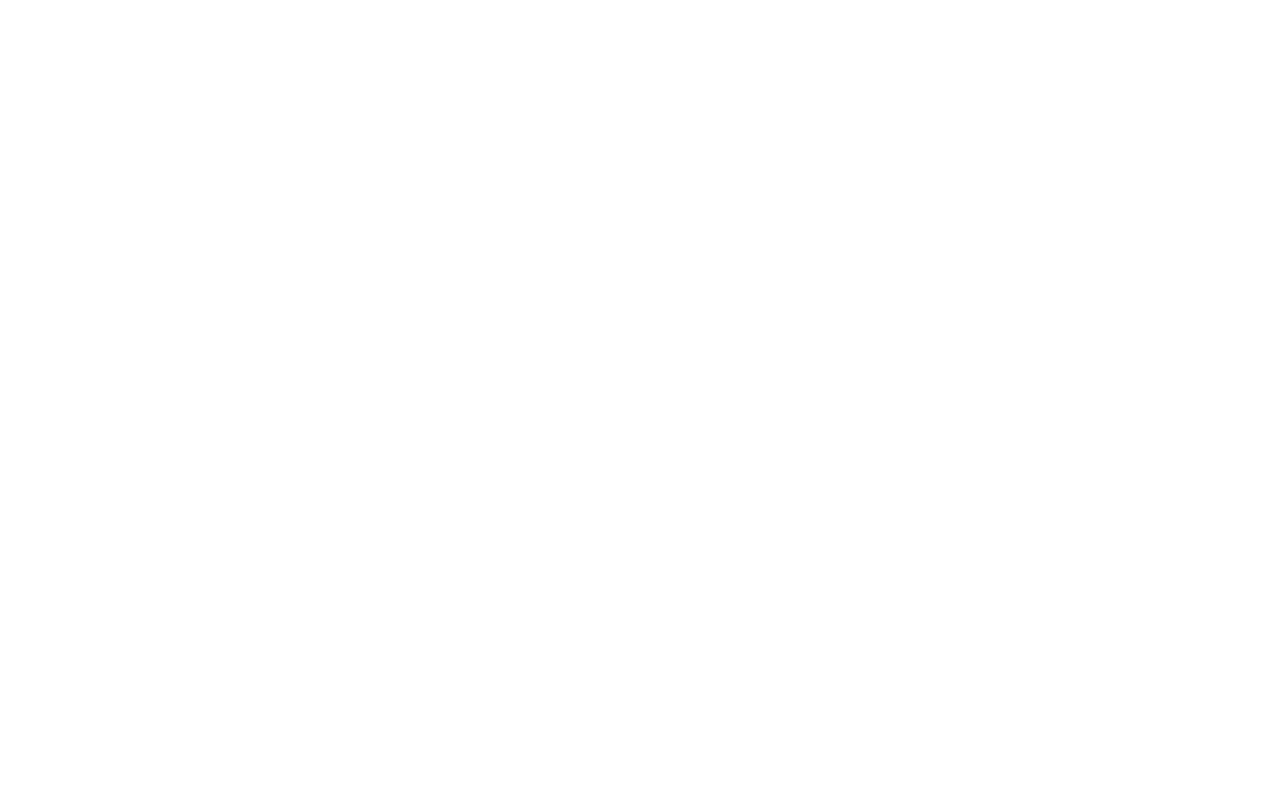
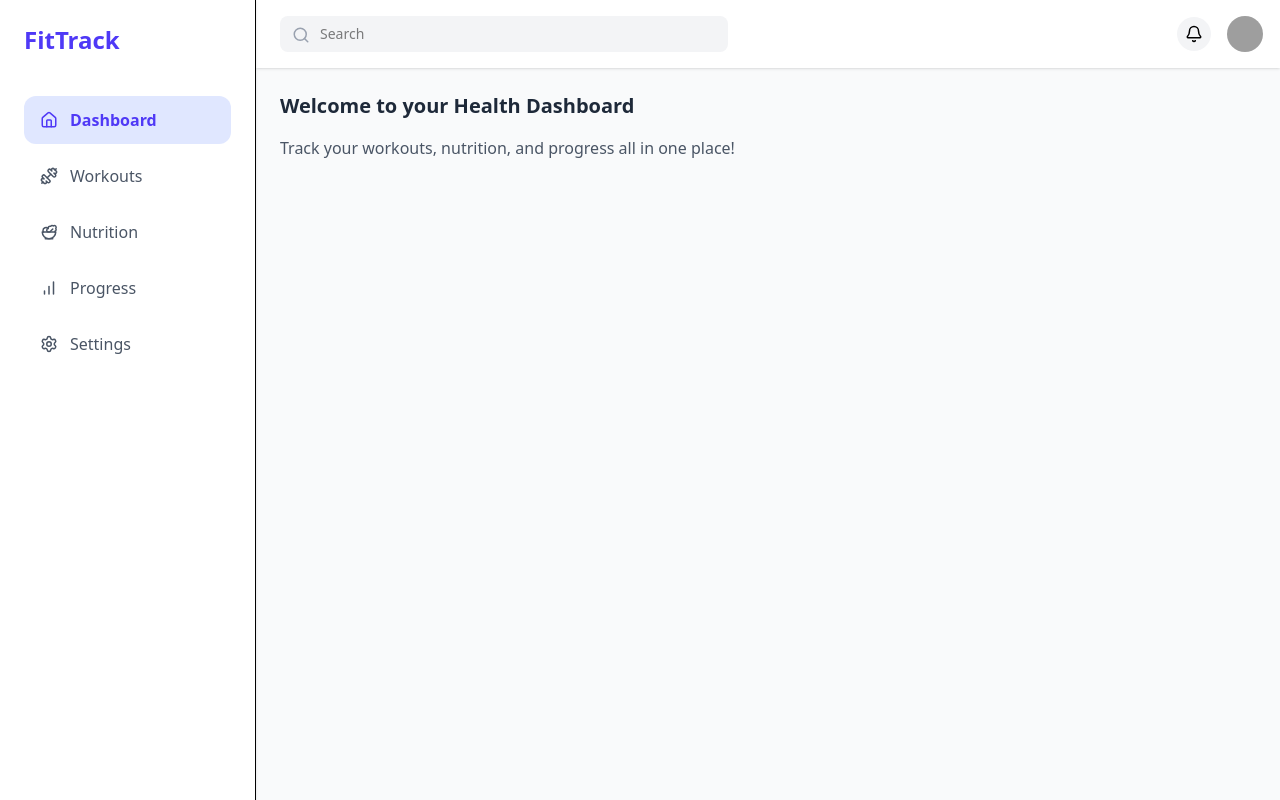
Before and after one commit to Olamilekan18/HOPwellness, a React (Vite) app in the folder frontend/: page /dashboard in a window 1280 px wide. Before the commit this address had no page. Built offline with nearby package versions, Linux system fonts and the light colour scheme; grey boxes are pictures that could not be loaded.

Commit message:
feat: add Dashboard component and integrate it into routing

```diff
--- a/frontend/package.json
+++ b/frontend/package.json
@@ -13,6 +13,7 @@
     "@tailwindcss/vite": "^4.1.11",
     "axios": "^1.10.0",
     "framer-motion": "^12.23.0",
+    "lucide-react": "^0.525.0",
     "react": "^18.3.1",
     "react-dom": "^18.3.1",
     "react-icons": "^5.5.0",
--- a/frontend/src/pages/dashborad.jsx
+++ b/frontend/src/pages/dashborad.jsx
@@ -0,0 +1,122 @@
+import { useState } from "react";
+import {
+  Home,
+  Dumbbell,
+  Salad,
+  BarChart,
+  Settings,
+  Bell,
+  Search,
+  Menu,
+  X,
+} from "lucide-react";
+
+export default function Dashboard() {
+  const [sidebarOpen, setSidebarOpen] = useState(false);
+
+  const menuItems = [
+    { name: "Dashboard", icon: <Home size={18} />, active: true },
+    { name: "Workouts", icon: <Dumbbell size={18} /> },
+    { name: "Nutrition", icon: <Salad size={18} /> },
+    { name: "Progress", icon: <BarChart size={18} /> },
+    { name: "Settings", icon: <Settings size={18} /> },
+  ];
+
+  return (
+    <div className="flex h-screen bg-gray-50 relative">
+      {/* Mobile Overlay */}
+      {sidebarOpen && (
+        <div
+          className="fixed inset-0 bg-black bg-opacity-20 z-40 md:hidden"
+          onClick={() => setSidebarOpen(false)}
+        />
+      )}
+
+      {/* Sidebar */}
+      <aside
+        className={`${
+          sidebarOpen ? "translate-x-0" : "-translate-x-full"
+        } md:translate-x-0 bg-white w-64 border-r p-6 fixed md:relative top-0 left-0 h-full shadow-sm transition-transform duration-300 ease-in-out z-70`}
+      >
+        {/* Header with X icon */}
+        <div className="flex items-center justify-between mb-10">
+          <h2 className="text-2xl font-extrabold text-indigo-600">FitTrack</h2>
+          <button
+            className="md:hidden text-gray-600 hover:text-black"
+            onClick={() => setSidebarOpen(false)}
+          >
+            <X size={24} />
+          </button>
+        </div>
+
+        {/* Sidebar Menu */}
+        <nav className="space-y-2">
+          {menuItems.map((item) => (
+            <button
+              key={item.name}
+              className={`flex items-center gap-3 w-full px-4 py-3 rounded-xl transition-all ${
+                item.active
+                  ? "bg-indigo-100 text-indigo-600 font-semibold"
+                  : "text-gray-600 hover:bg-gray-100"
+              }`}
+            >
+              {item.icon}
+              <span>{item.name}</span>
+            </button>
+          ))}
+        </nav>
+      </aside>
+
+      {/* Main Content Area */}
+      <div className="flex-1 flex flex-col ml-0 ">
+        {/* Top Navbar */}
+        <header className="flex items-center justify-between bg-white shadow-sm px-6 py-4 sticky top-0 z-60">
+          <div className="flex items-center gap-4 w-full">
+            {/* Mobile Menu Button */}
+            <button
+              className="md:hidden text-black z-60"
+              onClick={() => setSidebarOpen(true)}
+            >
+              <Menu size={24} className="text-black" />
+            </button>
+
+            {/* Search Bar */}
+            <div className="relative w-full max-w-md">
+              <Search
+                className="absolute left-3 top-2.5 text-gray-400"
+                size={18}
+              />
+              <input
+                type="text"
+                placeholder="Search"
+                className="w-full pl-10 pr-4 py-2 rounded-lg bg-gray-100 text-sm outline-none focus:ring-2 focus:ring-indigo-100"
+              />
+            </div>
+          </div>
+
+          {/* Right Side (Notifications + Profile) */}
+          <div className="flex items-center gap-4">
+            <button className="p-2 bg-gray-100 rounded-full hover:bg-gray-200">
+              <Bell size={18} />
+            </button>
+            <img
+              src="/profile.jpg"
+              alt="Profile"
+              className="w-9 h-9 rounded-full object-cover"
+            />
+          </div>
+        </header>
+
+        {/* Page Content */}
+        <main className="p-6 overflow-y-auto">
+          <h1 className="text-xl font-semibold text-gray-800">
+            Welcome to your Health Dashboard
+          </h1>
+          <p className="text-gray-600 mt-4">
+            Track your workouts, nutrition, and progress all in one place!
+          </p>
+        </main>
+      </div>
+    </div>
+  );
+}
--- a/frontend/src/route.jsx
+++ b/frontend/src/route.jsx
@@ -2,12 +2,14 @@
 import App from "./pages/App";
 import Login from "./pages/login";
 import SignUp from "./pages/signUp";
+import Dashboard from "./pages/dashborad";
 export default function Router() {
   return (
     <Routes>
       <Route path="/" element={<App />} />
       <Route path="/login" element={<Login />} />
       <Route path="/signup" element={<SignUp />} />
+      <Route path="/dashboard" element={<Dashboard />} />
     </Routes>
   );
 }
```
